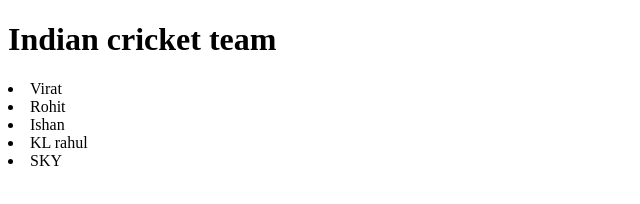
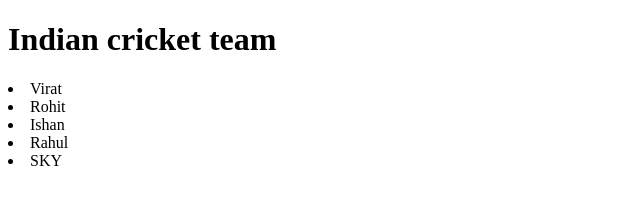
Before and after one commit to chandan317/CRICKETERS-REPOSITORY, a plain HTML site: page index.html in a window 1280 px wide. Shown: the full height of the page, 0-640 px from the left. Drawn offline with Linux system fonts and the light colour scheme.

Commit message:
Update index.html

```diff
--- a/index.html
+++ b/index.html
@@ -12,7 +12,7 @@
     <li> Virat </li>
     <li> Rohit</li>
     <li> Ishan</li>
-    <li> KL rahul</li>
+    <li> Rahul</li>
 
     <li> SKY</li>
 
```
